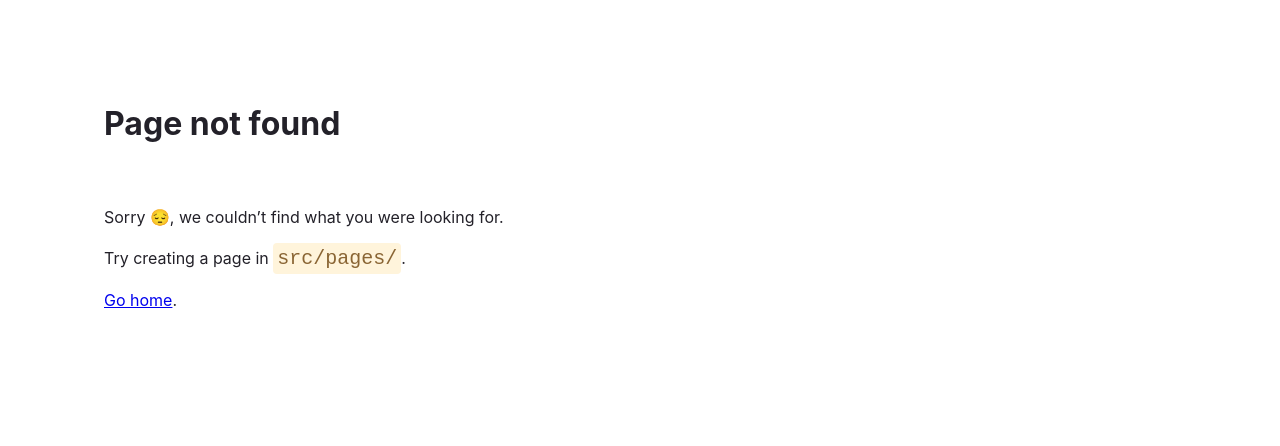
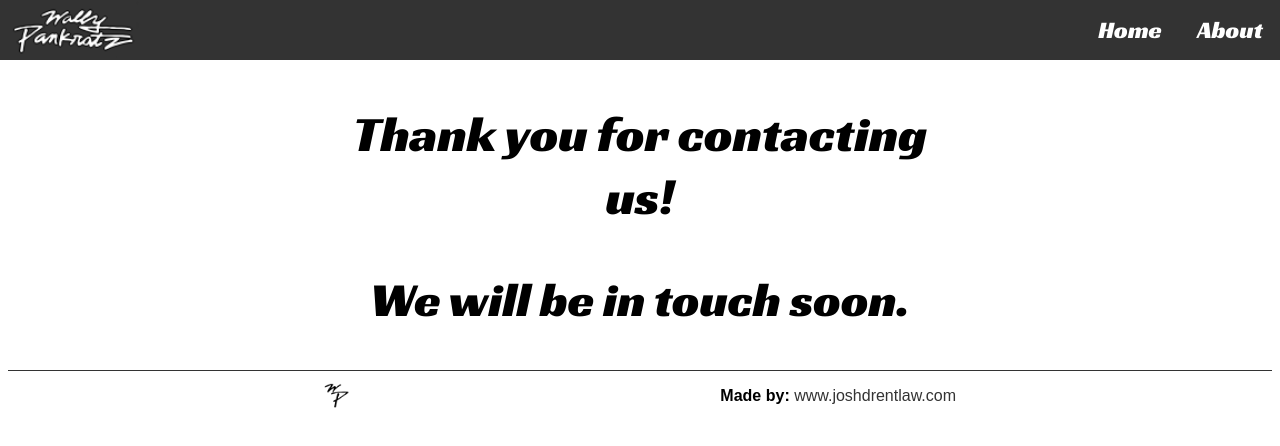
Before and after one commit to JoshDrentlaw/pankratzraceschool-v2, a Gatsby site: page /contact_success in a window 1280 px wide. Before the commit this address had no page. Built offline with nearby package versions, Linux system fonts and the light colour scheme; Gatsby itself is replaced by a stand-in of ours.

Commit message:
Added form success page.

```diff
--- /dev/null
+++ b/src/pages/contact_success.js
@@ -0,0 +1,30 @@
+import * as React from "react"
+import Layout, { BlockContainer } from "../components/layout"
+import styled from "styled-components"
+
+const H1 = styled.h1`
+    font-family: 'RacingSansOne';
+    text-align: center;
+    font-size: 50px;
+`
+
+const H2 = styled.h2`
+    font-family: 'RacingSansOne';
+    text-align: center;
+    font-size: 30px;
+`
+
+const ContactSuccess = () => {
+    return (
+        <Layout>
+            <BlockContainer>
+                <H1>Thank you for contacting us!</H1>
+                <H2>We will be in touch soon.</H2>
+            </BlockContainer>
+        </Layout>
+    )
+}
+
+export default ContactSuccess
+
+export const Head = () => <title>Contact Success</title>
--- a/src/pages/index.js
+++ b/src/pages/index.js
@@ -114,7 +114,7 @@ const IndexPage = () => {
                 <p>Please call or text to find the next best date to run!</p>
                 <p>A 50% down-payment is required for enrollment.</p>
                 <p style={{marginTop: '35px'}}>You can also get in touch with us by filling out our form and we will get back to you as soon as possible.</p>
-                <Form name="contact" method="POST" netlify-honeypot="bot-field" data-netlify="true">
+                <Form name="contact" method="POST" netlify-honeypot="bot-field" data-netlify="true" action="/contact_success">
                     <div style={{display:'none'}}>
                         <input name="bot-field" />
                     </div>
```
